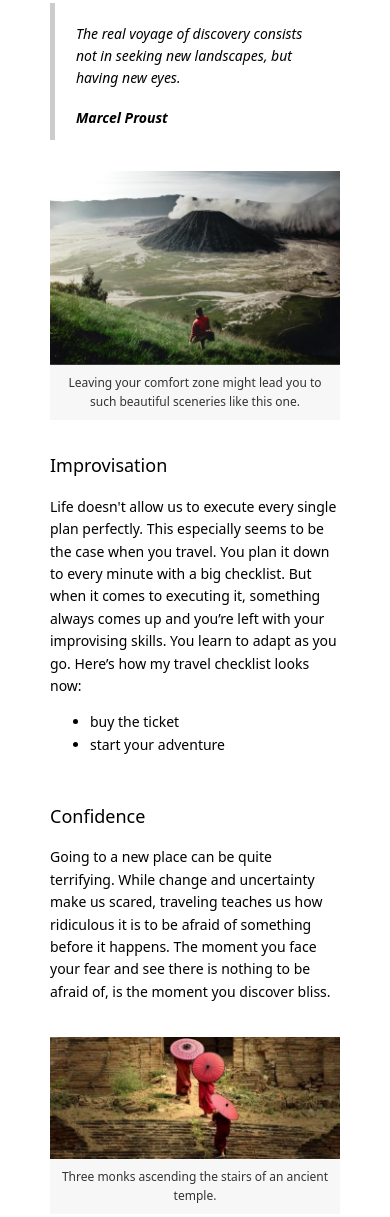
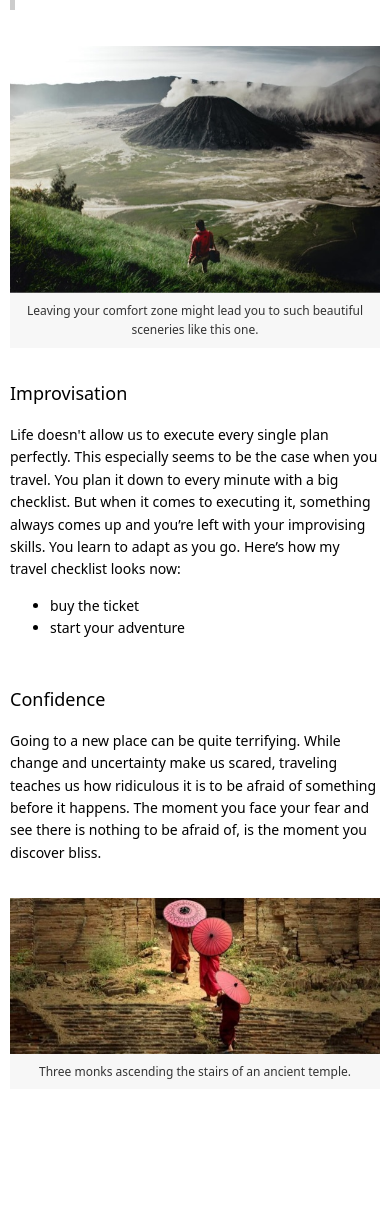
Before and after one commit to anyahb/acistek-2, a plain HTML site: page index.html in a window 390 px wide. Shown: the part 525-1742 px from the top of the page. After the commit the page ends 1624 px from the top, so only its background shows below. Drawn offline with Linux system fonts and the light colour scheme.

Commit message:
pictures max-width fixed

```diff
--- a/index.html
+++ b/index.html
@@ -29,16 +29,16 @@
                 to appreciate each and every single one of the differences while you become more culturally fluid.
             </p>
             <blockquote class="diversity__blockquote">
-                <p class="diversity__blockquote">
+                <p class="diversity__blockquote-text">
                     The real voyage of discovery consists not in seeking new landscapes, but having new eyes.
                 </p>
-                <p class="diversity__blockquote">
+                <p class="diversity__blockquote-text">
                     <strong class="diversity__blockquote-name">Marcel Proust</strong>
                 </p>
             </blockquote>
         </div>
 
-        <div class="diversity_pic">
+        <div class="diversity__pic">
             <img class="diversity__volcano" src="./img/volcano.jpeg" alt="">
             <div class="diversity__figcaption">Leaving your comfort zone might lead you to such beautiful sceneries
                 like this one.
--- a/styles.css
+++ b/styles.css
@@ -10,13 +10,12 @@ body {
 
 .main {
     border-color: #ccced1;
-    margin: 50px;
+    padding: 50px;
 }
 
 .main__title {
     font-size: 26px;
     line-height: 1.68em;
-    padding-top: 0.8em;
     margin-bottom: 0.4em;
     padding-bottom: 0.2em;
     border-bottom: 1px solid #e9e9e9;
@@ -47,7 +46,7 @@ body {
     font-weight: 400;
 }
 
-blockquote {
+.diversity__blockquote {
     border-left: 5px solid #ccc;
     font-style: italic;
     margin-left: 0;
@@ -64,6 +63,26 @@ blockquote {
 
 .diversity__text {
     width: 50%;
+}
+
+.diversity__pic {
+    font-size: 0;
+}
+
+.confidence__pic {
+    font-size: 0;
+}
+
+.diversity__volcano {
+    max-width: 439px;
+    min-width: 100%;
+    width: 100%;
+}
+
+.confidence__umbrellas {
+    max-width: 439px;
+    min-width: 100%;
+    width: 100%;
 }
 
 .main__paragraph {
@@ -90,7 +109,7 @@ blockquote {
     font-size: 16px;
 }
 
-.diversity__blockquote {
+.diversity__blockquote-text {
     font-size: 16px;
     line-height: 1.6em;
     padding-top: 0.2em;
@@ -128,16 +147,6 @@ blockquote {
     text-align: center;
 }
 
-.diversity__volcano {
-    display: block;
-    max-width: 439px;
-}
-
-.confidence__umbrellas {
-    display: block;
-    max-width: 439px;
-}
-
 @media (max-width: 1200px) {
     .diversity {
         gap: 20px;
@@ -158,16 +167,6 @@ blockquote {
         width: 100%;
     }
 
-    .diversity__volcano {
-        max-width: 100%;
-        min-width: 100%;
-    }
-
-    .confidence__umbrellas {
-        max-width: 100%;
-        min-width: 100%;
-    }
-
     .confidence {
         display: grid;
         justify-content: center;
@@ -184,6 +183,11 @@ blockquote {
 
 
 @media (max-width: 480px) {
+
+   .main {
+       padding: 10px;
+   }
+
     .main__title {
         font-size: 20px;
     }
@@ -216,7 +220,7 @@ blockquote {
         font-size: 14px;
     }
 
-    .diversity__blockquote {
+    .diversity__blockquote-text {
         font-size: 14px;
     }
 
@@ -246,11 +250,11 @@ blockquote {
         font-size: 12px;
     }
 
-    .diversity__blockquote {
+    .diversity__blockquote-text {
         font-size: 12px;
     }
 
-    .diversity__blockquote {
+    .diversity__blockquote-text {
         font-size: 12px;
     }
 
```
